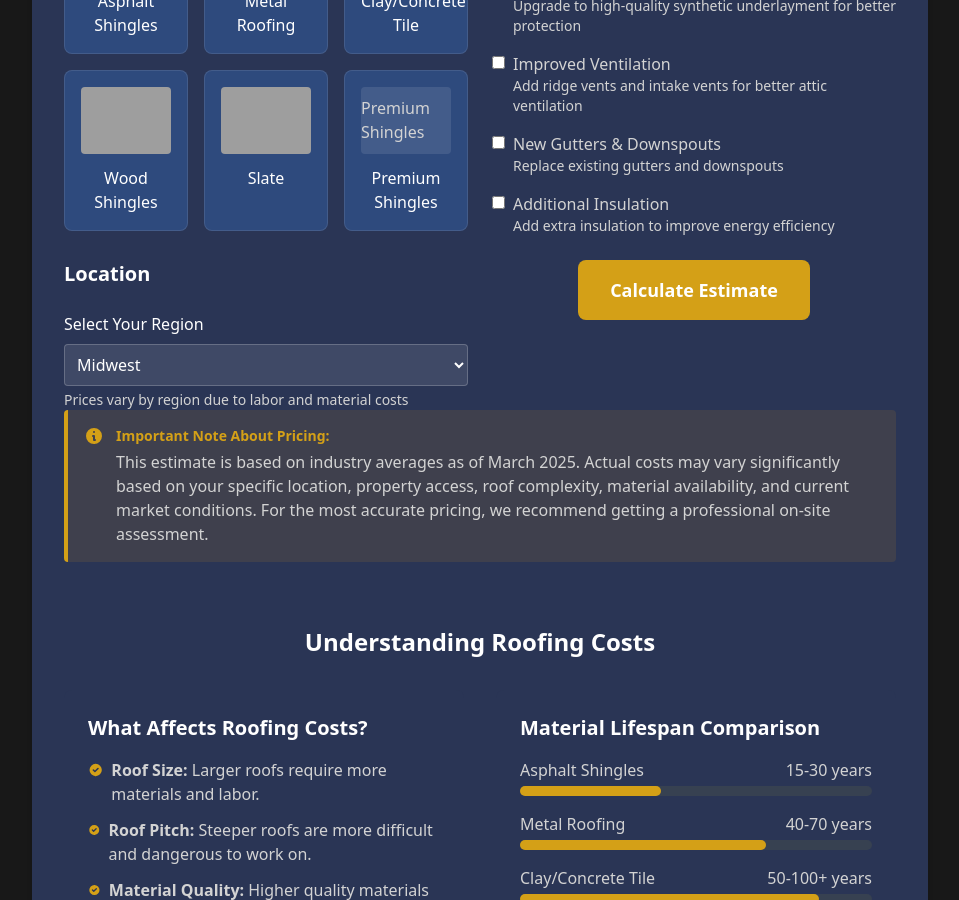
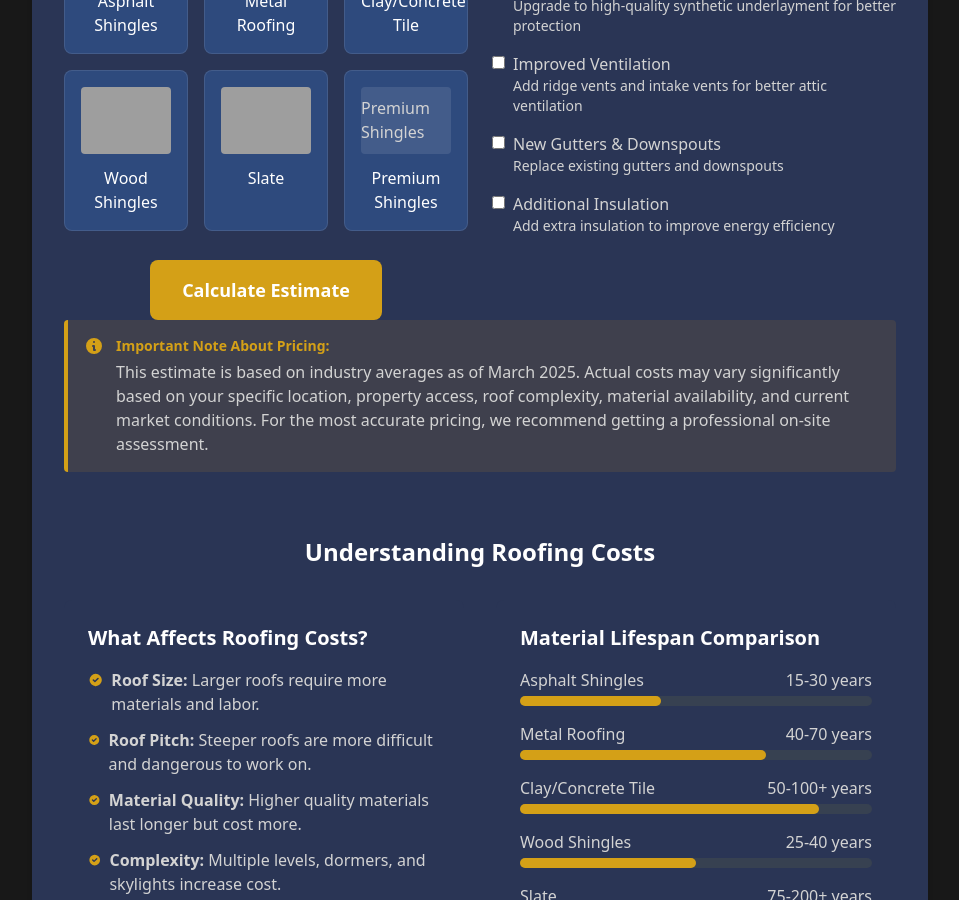
Before and after one commit to tim-amredev/roofing-lead-site, a Jekyll site: the page built from pricing-calculator.html, in a window 1280 px wide and 900 px high, scrolled down 1375 px, cut to the strip 0-900 px from the top of the window. Shown: the whole strip, without its empty margins (160-1119 px from the left). Built offline with Jekyll 4.4.1, drawn with Linux system fonts in a browser that asks for light colours; grey boxes are pictures that could not be loaded.

Commit message:
Update pricing-calculator.html

```diff
--- a/pricing-calculator.html
+++ b/pricing-calculator.html
@@ -339,30 +339,6 @@ js: pricing-calculator
           </div>
         </div>
 
-        <!-- Location Factor -->
-        <div>
-          <h2 class="text-xl font-semibold mb-6 text-white">Location</h2>
-
-          <div>
-            <label for="location" class="block text-white font-medium mb-2">Select Your Region</label>
-            <select
-              id="location"
-              name="location"
-              class="w-full p-2 border rounded"
-              style="background-color: rgba(255, 255, 255, 0.1); border-color: rgba(255, 255, 255, 0.2); color: white;"
-              required
-            >
-              <option value="northeast">Northeast</option>
-              <option value="midwest" selected>Midwest</option>
-              <option value="south">South</option>
-              <option value="west">West</option>
-              <option value="northwest">Northwest</option>
-              <option value="southwest">Southwest</option>
-            </select>
-            <p class="text-sm text-gray-400 mt-1">Prices vary by region due to labor and material costs</p>
-          </div>
-        </div>
-
         <div class="text-center">
           <button
             type="submit"
```
